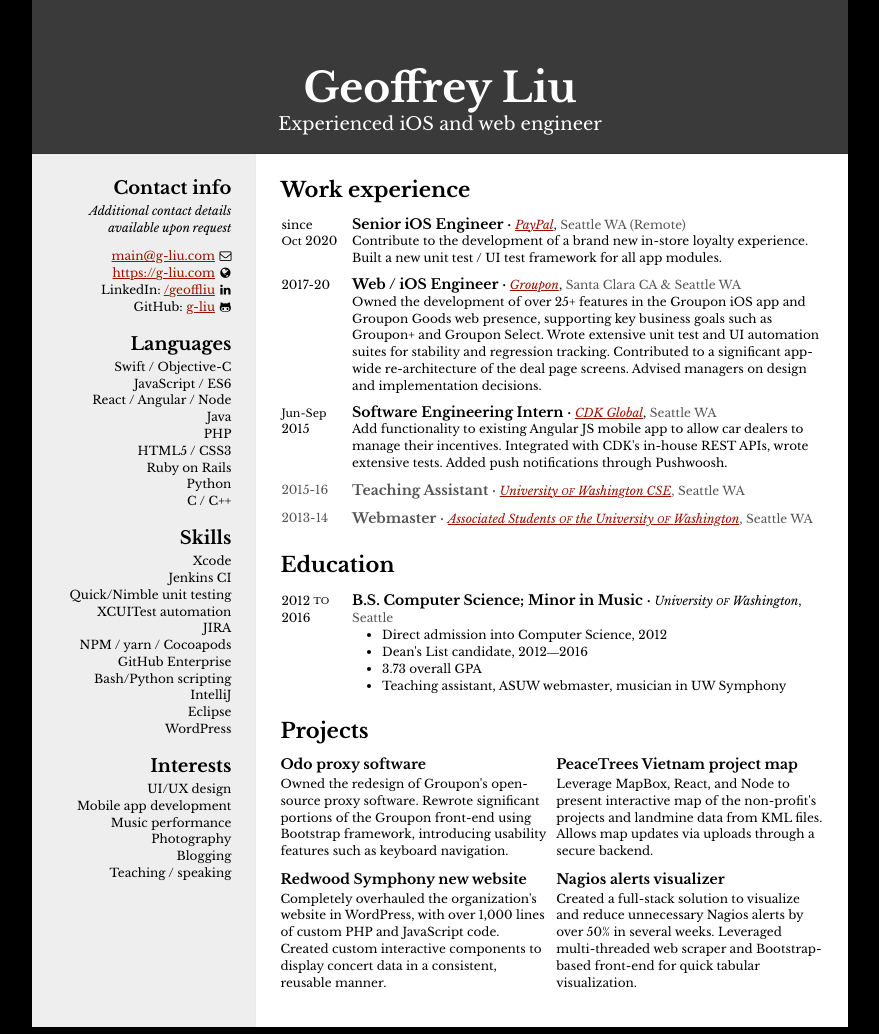
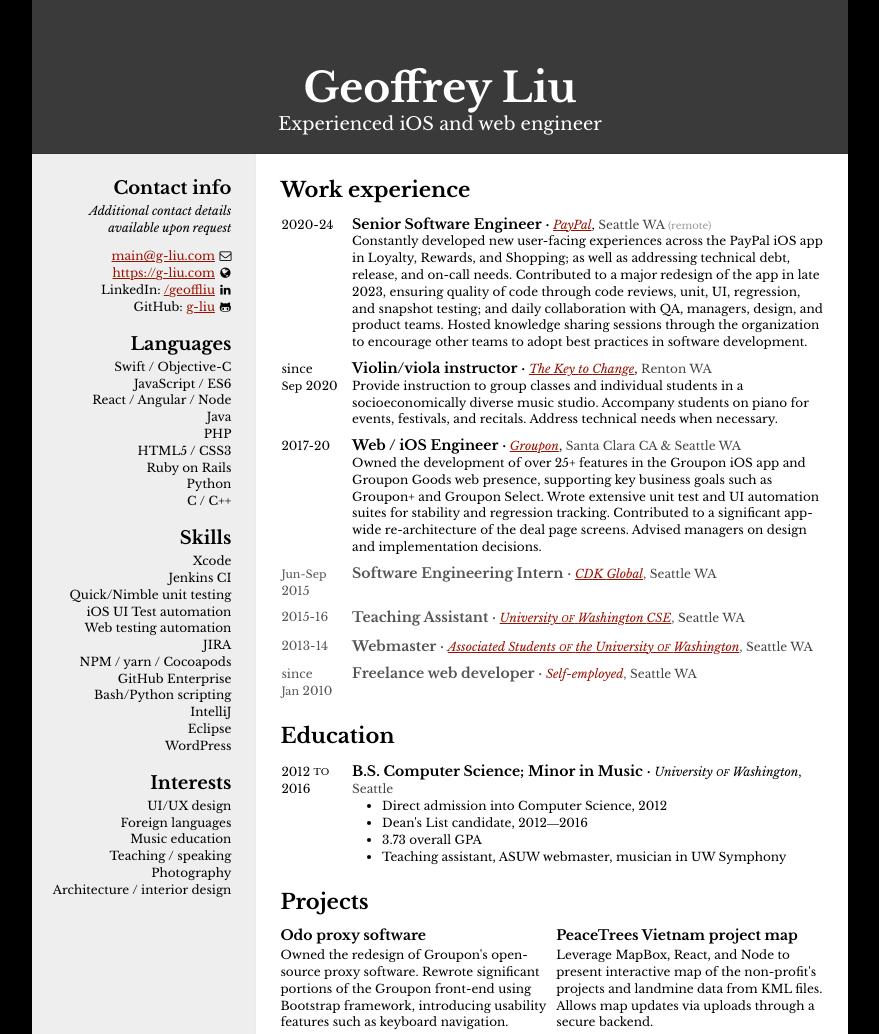
Before and after one commit to g-liu/resume, a React app: page / in a window 1280 px wide. Shown: the top 1034 px of the page, without its empty margins (200-1079 px from the left). Built offline with nearby package versions, Linux system fonts and the light colour scheme.

Commit message:
Revise roles and experience and begin adding some new features

```diff
--- a/package.json
+++ b/package.json
@@ -4,7 +4,7 @@
   "description": "My resume",
   "main": "resume.js",
   "scripts": {
-    "start": "react-scripts start",
+    "start": "react-scripts --openssl-legacy-provider start",
     "build": "react-scripts build",
     "test": "react-scripts test",
     "eject": "react-scripts eject",
--- a/src/components/Experience.js
+++ b/src/components/Experience.js
@@ -5,6 +5,7 @@ const Experience = (props) => {
 	const {startDate, endDate, title, company, companyUrl, location, description, is_shown, displayShort} = props;
 	const displayYears = displayDate(startDate, endDate);
 	const fancyCompanyName = fancifyNoun(company);
+	const fancyLocation = fancifyNoun(location);
 
 	if (is_shown === false) return null;
 
@@ -13,7 +14,7 @@ const Experience = (props) => {
 				<td className="job-details">
 					<h4>{title}</h4>
 					<span className="company-name"><a href={companyUrl}>{fancyCompanyName}</a></span>,&nbsp;
-					<span className="location">{location}</span>
+					<span className="location">{fancyLocation}</span>
 
 					{!displayShort && <p>{description}</p>}
 				</td>
--- a/src/components/Project.js
+++ b/src/components/Project.js
@@ -1,14 +1,20 @@
 import React from 'react';
+import moment from 'moment';
+import {ArrayToList} from './helpers'
 
 const Project = (props) => {
-  const {title, inProgress, description} = props;
+  const {title, startDate, endDate, displayShort, description, technologies} = props;
+
+  const endDateMoment = moment(endDate, 'YYYY-MM-DD');
+  const inProgress = endDate == null || (moment() < endDateMoment);
 
   if (!title) return null;
 
-  return <article className="project">
+  return (<article className="project">
     <h4>{title}</h4>
     <p>{inProgress ? <span className="in-progress">(In progress)</span> : ''} {description}</p>
-  </article>;
+    {displayShort ? <ArrayToList items={technologies} /> : ''}
+  </article>);
 }
 
 export default Project;
--- a/src/components/Projects.js
+++ b/src/components/Projects.js
@@ -13,7 +13,7 @@ const Projects = (props) => {
 
 	    	<div>
 			    {projects.map((project, index) => {
-			      return <Project key={index} title={project.title} inProgress={project.is_in_progress} description={project.description} />;
+			      return <Project key={index} title={project.title} url={project.project_url} startDate={project.start_date} endDate={project.end_date} description={project.description} technologies={project.technologies} />;
 			    })}
 		    </div>
 	  	</section>;
--- a/src/components/helpers.js
+++ b/src/components/helpers.js
@@ -1,5 +1,18 @@
 import React from 'react';
 import moment from 'moment';
+
+function ArrayToList({ items }) {
+	if (!items || items.length == 0) {
+		return null;
+	}
+
+	return (
+		<ul>
+			{items.map((item, index) => (
+				<li key={index}>{item}</li>
+			))}
+		</ul>);
+}
 
 /* startDateString, endDateString are in YYYY-MM-DD format */
 function displayDate(startDateString, endDateString, collapseCenturies=true) {
@@ -30,16 +43,20 @@ function displayDate(startDateString, endDateString, collapseCenturies=true) {
 	);
 }
 
-/* makes fancy the "OF" and "AND" words of a proper noun */
+/* makes fancy the "OF" and "AND" words of a proper noun, also any mention of remote, to be greyed */
 function fancifyNoun(noun) {
+	if (noun == null || noun.length == 0) { return noun; }
+
 	return noun.split(' ').map((token, index, tokens) => {
 		const isLastToken = index === tokens.length - 1;
 		if (token.toUpperCase() === 'OF' || token.toUpperCase() === 'AND') {
 			return [<span key="heuoatohuheo" className="sm-caps">{token}</span>, !isLastToken ? ' ' : ''];
+		} else if (token.toUpperCase().includes('REMOTE')) {
+			return [<span key="whatever123" className="sm">{token}</span>];
 		}
 
 		return token + (!isLastToken ? ' ' : '');
 	});
 }
 
-export {displayDate, fancifyNoun};
+export {ArrayToList, displayDate, fancifyNoun};
--- a/src/resume_data.js
+++ b/src/resume_data.js
@@ -57,7 +57,8 @@ const resume_data = {
 		"Xcode",
 		"Jenkins CI",
 		"Quick/Nimble unit testing",
-		"XCUITest automation",
+		"iOS UI Test automation",
+		"Web testing automation",
 		"JIRA",
 		"NPM / yarn / Cocoapods",
 		"GitHub Enterprise",
@@ -68,19 +69,27 @@ const resume_data = {
 	],
 	"interests": [
     	"UI/UX design",
-    	"Mobile app development",
-    	"Music performance",
+    	"Foreign languages",
+    	"Music education",
+    	"Teaching / speaking",
     	"Photography",
-    	"Blogging",
-    	"Teaching / speaking",
+    	"Architecture / interior design"
 	],
 	"experiences": [{
-		"title": "Senior iOS Engineer",
+		"title": "Senior Software Engineer",
 		"company": "PayPal",
 		"company_url": "https://paypal.com",
-		"location": "Seattle WA (Remote)",
-		"description": "Contribute to the development of a brand new in-store loyalty experience. Built a new unit test / UI test framework for all app modules.",
+		"location": "Seattle WA (remote)",
+		"description": "Constantly developed new user-facing experiences across the PayPal iOS app in Loyalty, Rewards, and Shopping; as well as addressing technical debt, release, and on-call needs. Contributed to a major redesign of the app in late 2023, ensuring quality of code through code reviews, unit, UI, regression, and snapshot testing; and daily collaboration with QA, managers, design, and product teams. Hosted knowledge sharing sessions through the organization to encourage other teams to adopt best practices in software development.",
 		"date_start": "2020-10-05",
+		"date_end": "2024-01-30",
+	}, {
+		"title": "Violin/viola instructor",
+		"company": "The Key to Change",
+		"company_url": "https://keytochangestudio.org",
+		"location": "Renton WA",
+		"description": "Provide instruction to group classes and individual students in a socioeconomically diverse music studio. Accompany students on piano for events, festivals, and recitals. Address technical needs when necessary.",
+		"date_start": "2020-09-01",
 		"date_end": null,
 	}, {
 		"title": "Web / iOS Engineer",
@@ -106,7 +115,8 @@ const resume_data = {
 		"location": "Seattle WA",
 		"description": "Add functionality to existing Angular JS mobile app to allow car dealers to manage their incentives. Integrated with CDK's in-house REST APIs, wrote extensive tests. Added push notifications through Pushwoosh.",
 		"date_start": "2015-06-15",
-		"date_end": "2015-09-04"
+		"date_end": "2015-09-04",
+		"display_short": true,
 	}, {
 		"title": "Teaching Assistant",
 		"company": "University of Washington CSE",
@@ -135,21 +145,38 @@ const resume_data = {
 		"description": "Ruby on Rails migration and website redesign",
 		"display_short": true,
 		"is_shown": false,
+	}, {
+		"title": "Freelance web developer",
+		"company": "Self-employed",
+		"location": "Seattle WA",
+		"date_start": "2010-01-01",
+		"date_end": null,
+		"display_short": true,
 	}],
 	"projects": [{
 		"title": "Odo proxy software",
 		"description": "Owned the redesign of Groupon's open-source proxy software. Rewrote significant portions of the Groupon front-end using Bootstrap framework, introducing usability features such as keyboard navigation.",
-		"is_in_progress": false
+		"project_url": "https://github.com/groupon/odo",
+		"start_date": "2019-01-01",
+		"end_date": "2019-12-31",
+		"technologies": [],
 	}, {
 		"title": "PeaceTrees Vietnam project map",
-		"description": "Leverage MapBox, React, and Node to present interactive map of the non-profit's projects and landmine data from KML files. Allows map updates via uploads through a secure backend."
+		"description": "Leverage MapBox, React, and Node to present interactive map of the non-profit's projects and landmine data from KML files. Allows map updates via uploads through a secure backend.",
+		"start_date": "2019-10-01",
+		"end_date": "2019-10-31",
 	}, {
 		"title": "Redwood Symphony new website",
-		"description": "Completely overhauled the organization's website in WordPress, with over 1,000 lines of custom PHP and JavaScript code. Created custom interactive components to display concert data in a consistent, reusable manner."
+		"description": "Completely overhauled the organization's website in WordPress, with over 1,000 lines of custom PHP and JavaScript code. Created custom interactive components to display concert data in a consistent, reusable manner.",
+		"start_date": "2020-06-01",
+		"end_date": "2021-03-01",
 	}, {
 		"title": "Nagios alerts visualizer",
-		"description": "Created a full-stack solution to visualize and reduce unnecessary Nagios alerts by over 50% in several weeks. Leveraged multi-threaded web scraper and Bootstrap-based front-end for quick tabular visualization."
-	}]
+		"description": "Created a full-stack solution to visualize and reduce unnecessary Nagios alerts by over 50% in several weeks. Leveraged multi-threaded web scraper and Bootstrap-based front-end for quick tabular visualization.",
+		"start_date": "2017-05-01",
+		"end_date": "2017-06-01",
+	}],
+	"projects_display_short": true,
 };
 
 
--- a/src/style.scss
+++ b/src/style.scss
@@ -136,6 +136,11 @@ span {
 		font-variant: small-caps;
 	}
 
+	&.sm {
+		font-size: x-small;
+		color: #999;
+	}
+
 	&.fa {
 		width: 1em;
 		margin-left: 1px;
@@ -153,7 +158,7 @@ span {
 	}
 
 	&.location {
-		color: #555;
+		color: #444;
 	}
 }
 
```
